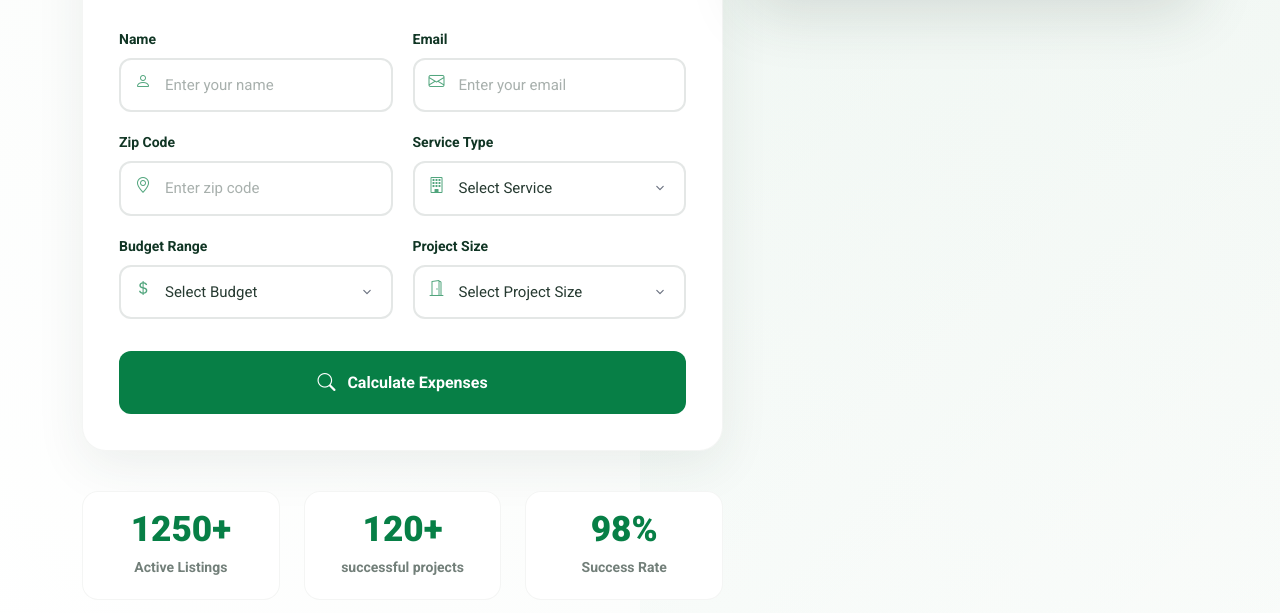
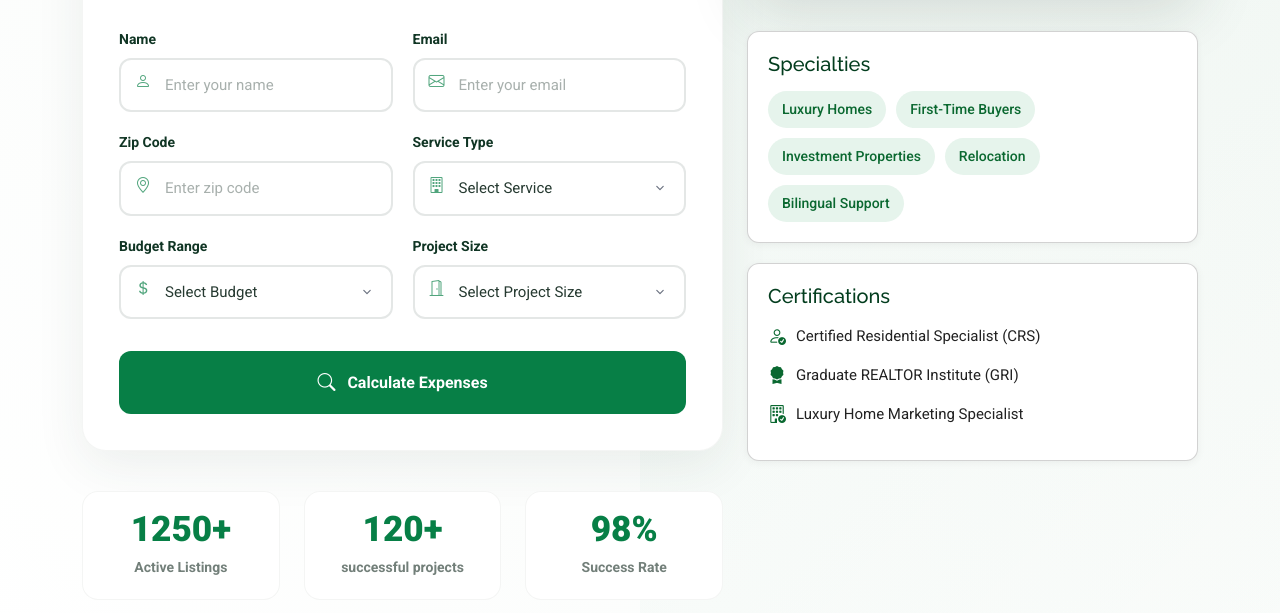
Before and after one commit to sarju-kachhiya/Breekwell, a plain HTML site: page index.html in a window 1280 px wide. Shown: the part 667-1280 px from the top of the page. Drawn offline with Linux system fonts and the light colour scheme.

Commit message:
7b Commit

```diff
--- a/index.html
+++ b/index.html
@@ -35,6 +35,59 @@
 
   <!-- Main CSS File -->
   <link href="assets/css/main.css" rel="stylesheet">
+  <style>
+    .card {
+      background: #fff;
+      border-radius: 12px;
+      box-shadow: 0 2px 8px rgba(0,0,0,0.05);
+      padding: 20px;
+      margin-bottom: 20px;
+    }
+
+    .card h2 {
+      font-size: 20px;
+      margin-bottom: 15px;
+      color: #033d1e;
+    }
+
+    /* Specialties Section */
+    .tags {
+      display: flex;
+      flex-wrap: wrap;
+      gap: 10px;
+    }
+
+    .tag {
+      background: #e6f4ec;
+      color: #0a6830;
+      padding: 8px 14px;
+      border-radius: 20px;
+      border: 0px;
+      font-size: 14px;
+      font-weight: 500;
+    }
+
+    /* Certifications Section */
+    .certifications {
+      list-style: none;
+      padding: 0;
+      margin: 0;
+    }
+
+    .certifications li {
+      display: flex;
+      align-items: center;
+      font-size: 15px;
+      color: #222;
+      margin-bottom: 12px;
+    }
+
+    .certifications li i {
+      margin-right: 10px;
+      font-size: 18px;
+      color: #0a6830;
+    }
+  </style>
 
 </head>
 
@@ -227,6 +280,27 @@
                       <img src="assets/img/real-estate/property-exterior-2.webp" alt="Exterior View" class="img-fluid">
                     </div>
                   </div>
+                  <div class="card mt-5">
+                  <h2>Specialties</h2>
+                  <div class="tags">
+                    <div class="tag">Luxury Homes</div>
+                    <div class="tag">First-Time Buyers</div>
+                    <div class="tag">Investment Properties</div>
+                    <div class="tag">Relocation</div>
+                    <div class="tag">Bilingual Support</div>
+                  </div>
+                </div>
+
+                <!-- Certifications -->
+                <div class="card">
+                  <h2>Certifications</h2>
+                  <ul class="certifications">
+                    <li><i class="bi bi-person-check"></i> Certified Residential Specialist (CRS)</li>
+                    <li><i class="bi bi-award-fill"></i> Graduate REALTOR Institute (GRI)</li>
+                    <li><i class="bi bi-building-check"></i> Luxury Home Marketing Specialist</li>
+                  </ul>
+                </div>
+
 
 
 
```
